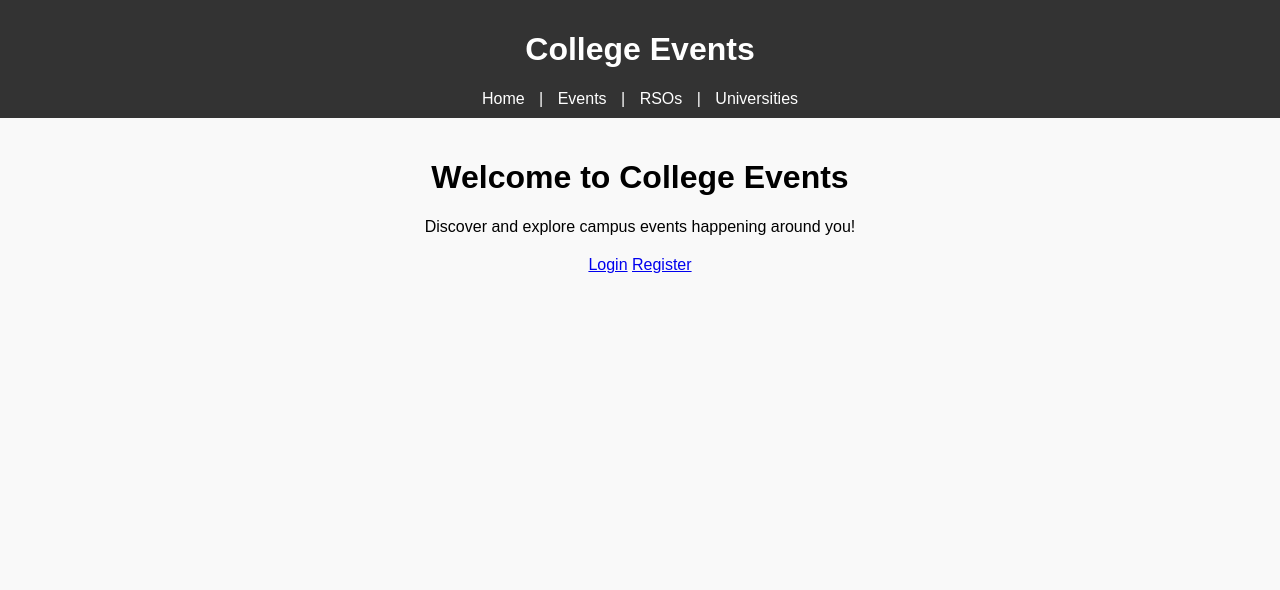
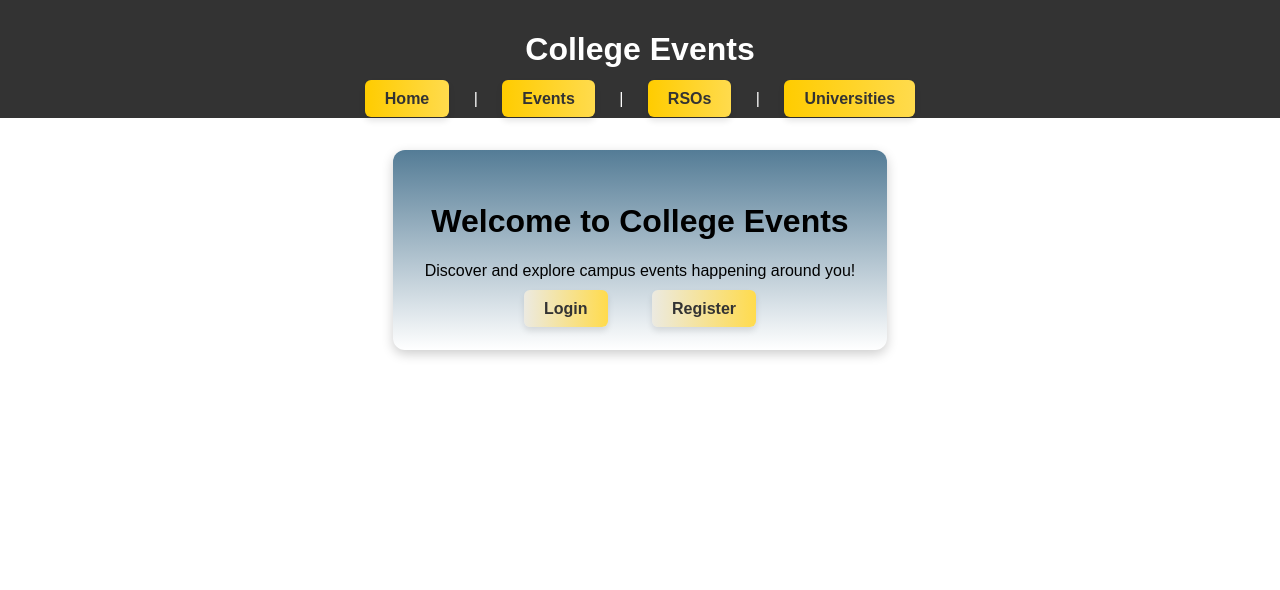
Before and after one commit to romandicesarefernandes/University_Database, a PHP site: page /html/index.html in a window 1280 px wide. Shown: the top 590 px of the page. Run offline with PHP 8.4, Linux system fonts and the light colour scheme.

Commit message:
Update styles.css

```diff
--- a/html/styles.css
+++ b/html/styles.css
@@ -1,11 +1,12 @@
-body { font-family: Arial, sans-serif; margin: 0; padding: 0; background: #f9f9f9; }
+body { font-family: Arial, sans-serif; margin: 0; padding: 0; background: #ffffff96; align-items: center; }
 header { background: #333; color: white; padding: 10px; text-align: center; }
-nav a { color: white; text-decoration: none; margin: 0 10px; }
-main { padding: 20px; }
+
+main { padding: 20px;  }
 form input, form select, form textarea, form button {
     display: block; margin-top: 10px; padding: 8px; width: 300px;
 }
 footer { background: #333; color: white; text-align: center; padding: 10px; position: fixed; width: 100%; bottom: 0; }
+
 
 .create-btn {
     display: block;
@@ -23,3 +24,50 @@ footer { background: #333; color: white; text-align: center; padding: 10px; posi
 .create-btn:hover {
     background: #005bb5;
 }
+
+main {
+
+    background: linear-gradient(to bottom , #547c96, #ffffff00);
+    padding: 2rem;
+    border-radius: 12px;
+    margin: 2rem auto;
+    width: fit-content;
+    box-shadow: 0 4px 12px rgba(0, 0, 0, 0.2);
+}
+
+nav a {
+    text-decoration: none;
+    color: #333;
+    background: linear-gradient(to right, #ffcc00, #ffdb4d);
+    padding: 10px 20px;
+    border-radius: 6px;
+    margin: 0 20px;
+    font-weight: bold;
+    transition: all 0.3s ease;
+    box-shadow: 0 4px 6px rgba(0, 0, 0, 0.1);
+}
+
+nav a:hover {
+    background: linear-gradient(to right, #ffd633, #fff066);
+    transform: translateY(-2px);
+    box-shadow: 0 6px 12px rgba(0, 0, 0, 0.2);
+}
+
+
+.nav-link {
+    text-decoration: none;
+    color: #333;
+    background: linear-gradient(to right, #eceae1, #ffdb4d);
+    padding: 10px 20px;
+    border-radius: 6px;
+    margin: 0 20px;
+    font-weight: bold;
+    transition: all 0.3s ease;
+    box-shadow: 0 4px 6px rgba(0, 0, 0, 0.1);
+}
+
+.nav-link:hover {
+    background: linear-gradient(to right, #ffd633, #fff066);
+    transform: translateY(-2px);
+    box-shadow: 0 6px 12px rgba(0, 0, 0, 0.2);
+}
```
